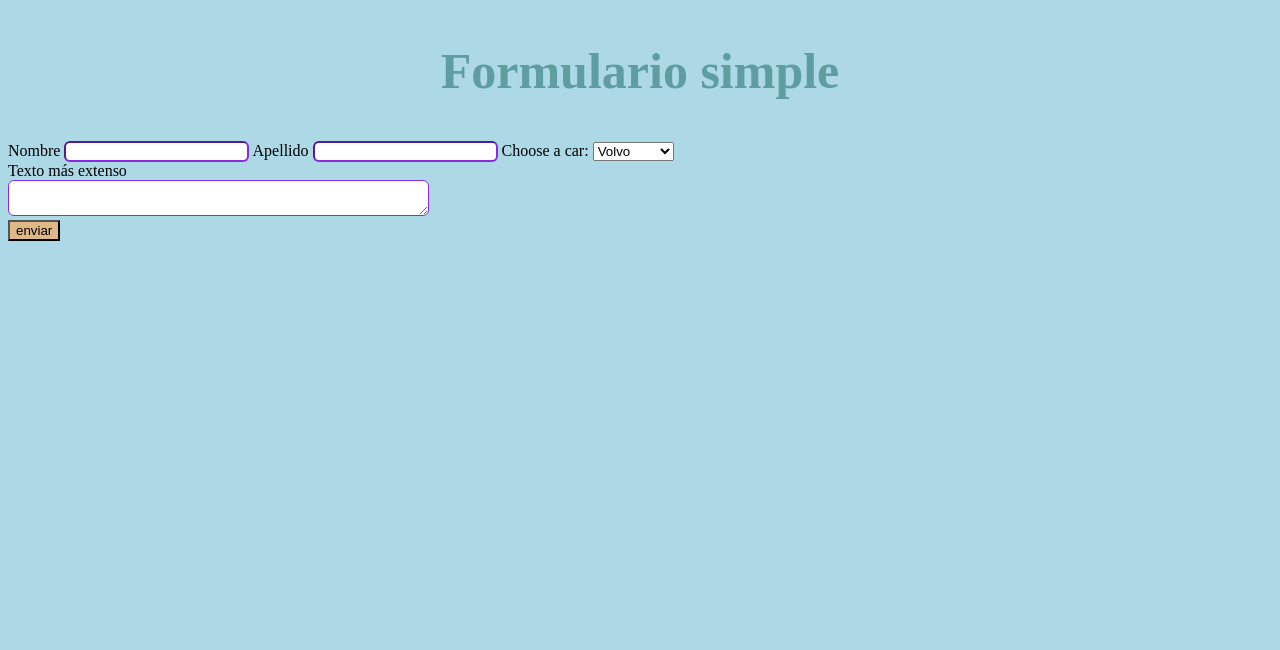
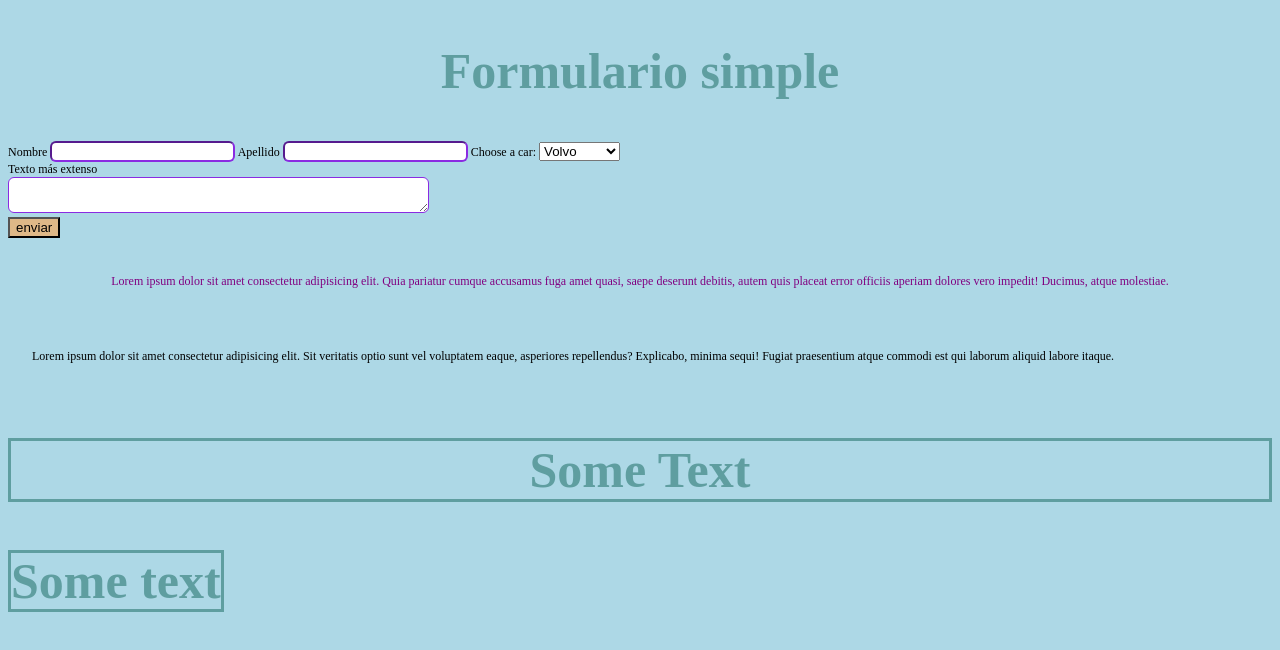
Before and after one commit to booleancl/html-css-bootstrap-silvi2021, a plain HTML site: page CSS.html in a window 1280 px wide. Drawn offline with Linux system fonts and the light colour scheme.

Commit message:
modelo cajas,medias queries y otros

````diff
--- a/CSS.html
+++ b/CSS.html
@@ -36,5 +36,12 @@
 
         <input type="submit" value="enviar" id="submit">
     </form>
+
+    <p class="centered">Lorem ipsum dolor sit amet consectetur adipisicing elit. Quia pariatur cumque accusamus fuga amet quasi, saepe deserunt debitis, autem quis placeat error officiis aperiam dolores vero impedit! Ducimus, atque molestiae.</p>
+    <p>Lorem ipsum dolor sit amet consectetur adipisicing elit. Sit veritatis optio sunt vel voluptatem eaque, asperiores repellendus? Explicabo, minima sequi! Fugiat praesentium atque commodi est qui laborum aliquid labore itaque.</p>
+
+    <h3 class="side-to-side">Some Text</h3>
+    <h3 class="narrow">Some text</h3>
+
 </body>
 </html>
--- a/style.css
+++ b/style.css
@@ -1,8 +1,22 @@
+/* para comment*/
+
 body{
     background-color: lightblue;
+    font-size: 12px;
 }
 
-h2{
+@media only screen and (max-width:600px){
+    body {
+        background-color: green
+        }
+        p{
+            display: none;
+        }
+    }
+
+
+
+h2, h3{
    font-size: 50px;
    color:cadetblue;
    text-align:  center;
@@ -16,3 +30,25 @@ h2{
     border-radius: 6px;
     border-color: blueviolet;
 }
+
+p.centered {
+    text-align: center;
+    color: purple;
+
+}
+p{
+    font-size: 1.5 rem;
+    padding: 2em;
+}
+
+.side-to-side {
+    display: block;
+    border: solid
+}
+
+/*angosto*/
+.narrow {
+    display: inline;
+    border: solid
+}
+```
````
Also changed, not shown: 1 other file.
